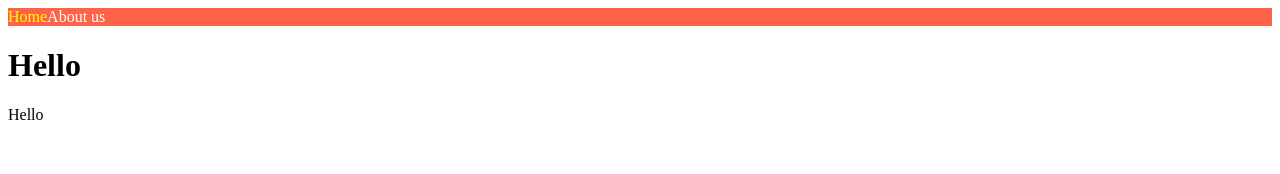
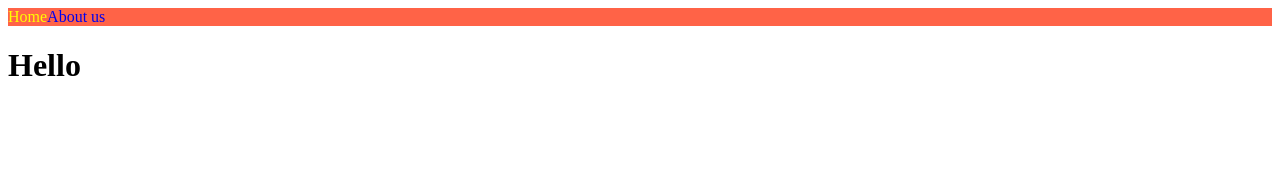
Before and after one commit to noname2048/bg-nextjs-basic, a Next.js app: page / in a window 1280 px wide. Shown: the top 174 px of the page. Built offline with nearby package versions, Linux system fonts and the light colour scheme.

Commit message:
fea: add seo patterns

```diff
--- /dev/null
+++ b/components/Layout.js
@@ -0,0 +1,10 @@
+import NavBar from "./NavBar";
+
+export default function Layout({ children }) {
+  return (
+    <>
+      <NavBar />
+      <div>{children}</div>
+    </>
+  );
+}
--- /dev/null
+++ b/components/Seo.js
@@ -0,0 +1,9 @@
+import Head from "next/head";
+
+export default function Seo({ title }) {
+  return (
+    <Head>
+      <title>{title}</title>
+    </Head>
+  );
+}
--- a/pages/_app.js
+++ b/pages/_app.js
@@ -1,16 +1,10 @@
+import Layout from "../components/Layout";
 import NavBar from "../components/NavBar";
 
-export default function App({ Component, pageProps }) {
+export default function MyApp({ Component, pageProps }) {
   return (
-    <div>
-      <NavBar />
+    <Layout>
       <Component {...pageProps} />
-      <span>Hello</span>
-      <style jsx global>{`
-        a {
-          color: white;
-        }
-      `}</style>
-    </div>
+    </Layout>
   );
 }
--- a/pages/about.js
+++ b/pages/about.js
@@ -1,8 +1,10 @@
-import NavBar from "../components/NavBar";
+import Head from "next/head";
+import Seo from "../components/Seo";
 
 export default function Potato() {
   return (
     <div>
+      <Seo title="About" />
       <h1>About us</h1>
     </div>
   );
--- a/pages/index.js
+++ b/pages/index.js
@@ -1,8 +1,10 @@
-import Navbar from "../components/NavBar";
+import Head from "next/head";
+import Seo from "../components/Seo";
 
 export default function Home() {
   return (
     <div>
+      <Seo title="Index" />
       <h1>Hello</h1>
     </div>
   );
```
